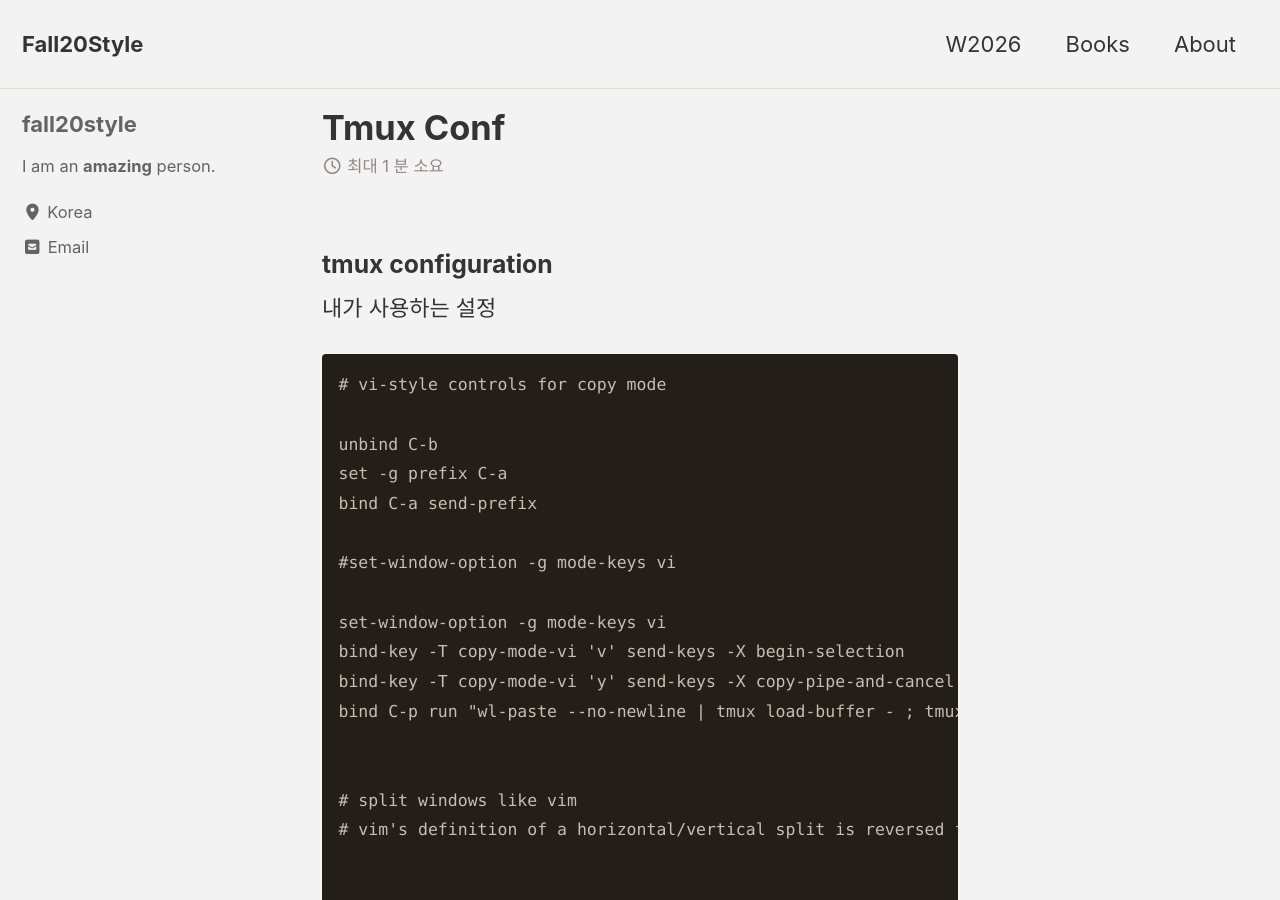
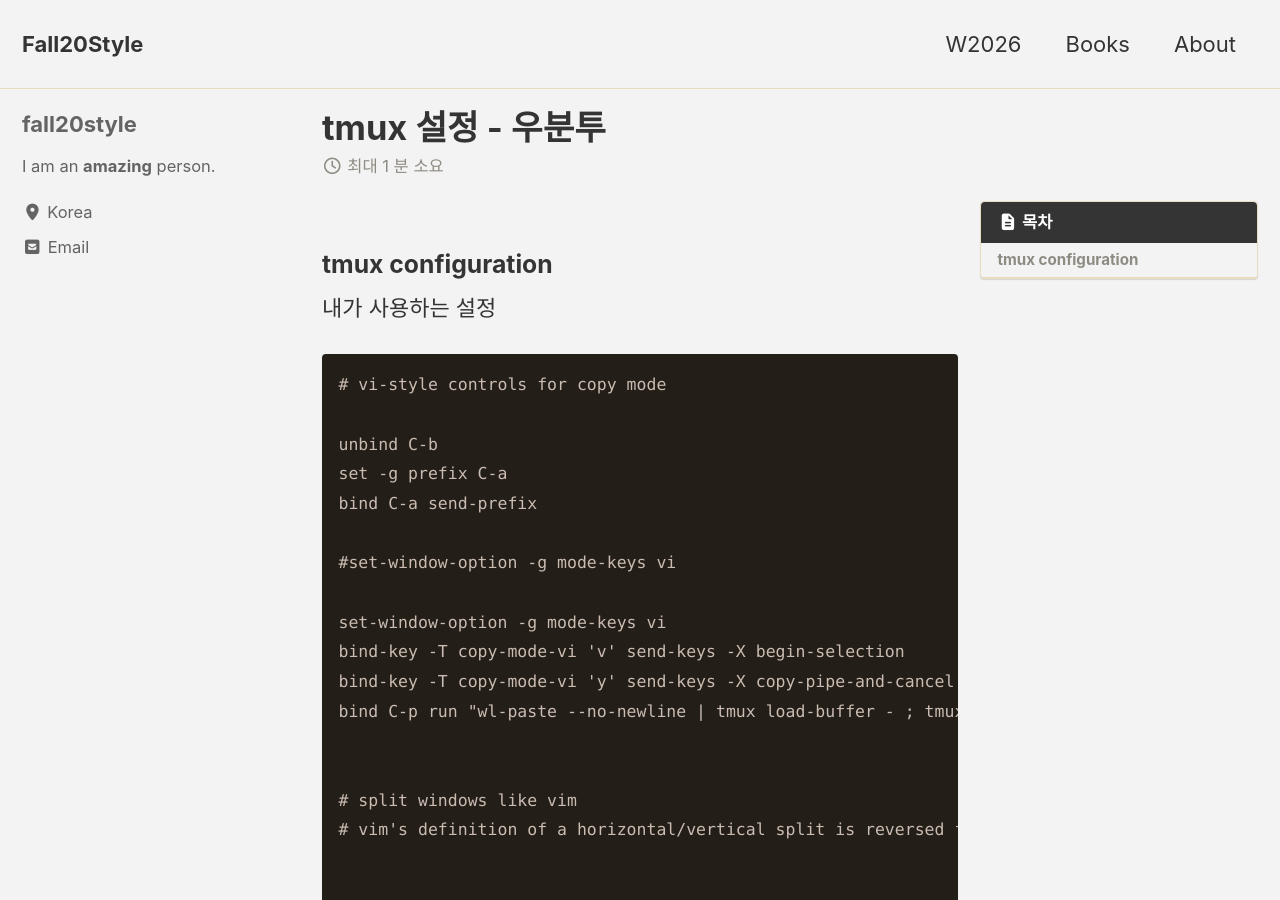
Before and after one commit to fall20style/fall20style.github.io, a Jekyll site: the page built from _posts/2026-03-02-tmux-conf.md, in a window 1280 px wide and 900 px high. Built offline with Jekyll 4.4.1, drawn with Linux system fonts in a browser that asks for light colours; cached includes are drawn as plain includes.

Commit message:
Update 2026-03-02-tmux-conf.md

```diff
--- a/_posts/2026-03-02-tmux-conf.md
+++ b/_posts/2026-03-02-tmux-conf.md
@@ -1,3 +1,19 @@
+---
+title: tmux 설정 - 우분투
+layout: single
+author_profile: true
+read_time: true
+comments: true
+share: true
+related: true
+popular: true
+categories:
+toc: true
+toc_sticky: true
+toc_label: 목차
+description: desc가 여기에
+---
+
 
 ### tmux configuration
 
```
